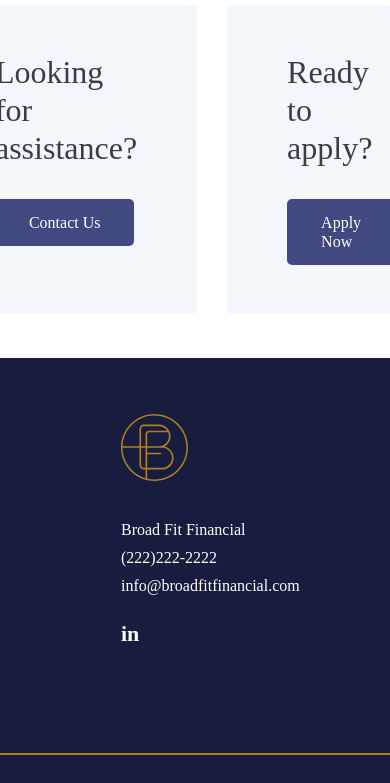
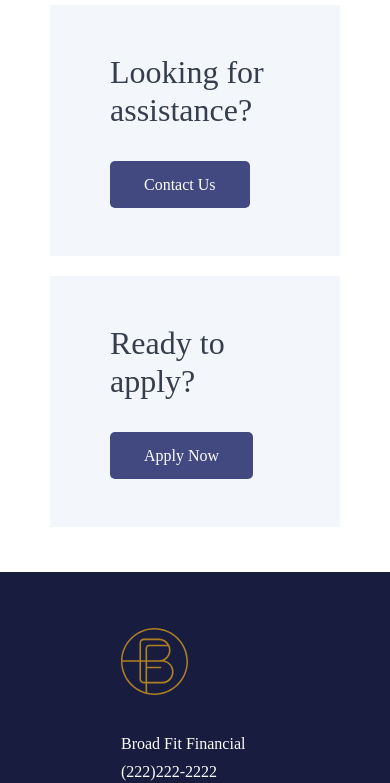
Before and after one commit to Maribelll/broad-fit-financial, a Next.js app: page / in a window 390 px wide. Shown: the part 3755-4538 px from the top of the page. Built offline with nearby package versions, Linux system fonts and the light colour scheme; a web font is replaced by a local one.

Commit message:
add: action adaptiv

```diff
--- a/styles/action.module.scss
+++ b/styles/action.module.scss
@@ -19,3 +19,28 @@
     }
   }
 }
+@media (max-width: 1100px) {
+  .action {
+    .action_all {
+      flex-direction: column;
+      align-items: center;
+
+      .action_card1 {
+        margin: 0 14px 20px 14px;
+        width: 290px;
+        align-self: center;
+        h3 {
+          max-width: 290px;
+        }
+      }
+      .action_card2 {
+        margin: 0 14px 0 14px;
+        width: 290px;
+        align-self: center;
+        h3 {
+          max-width: 200px;
+        }
+      }
+    }
+  }
+}
```
